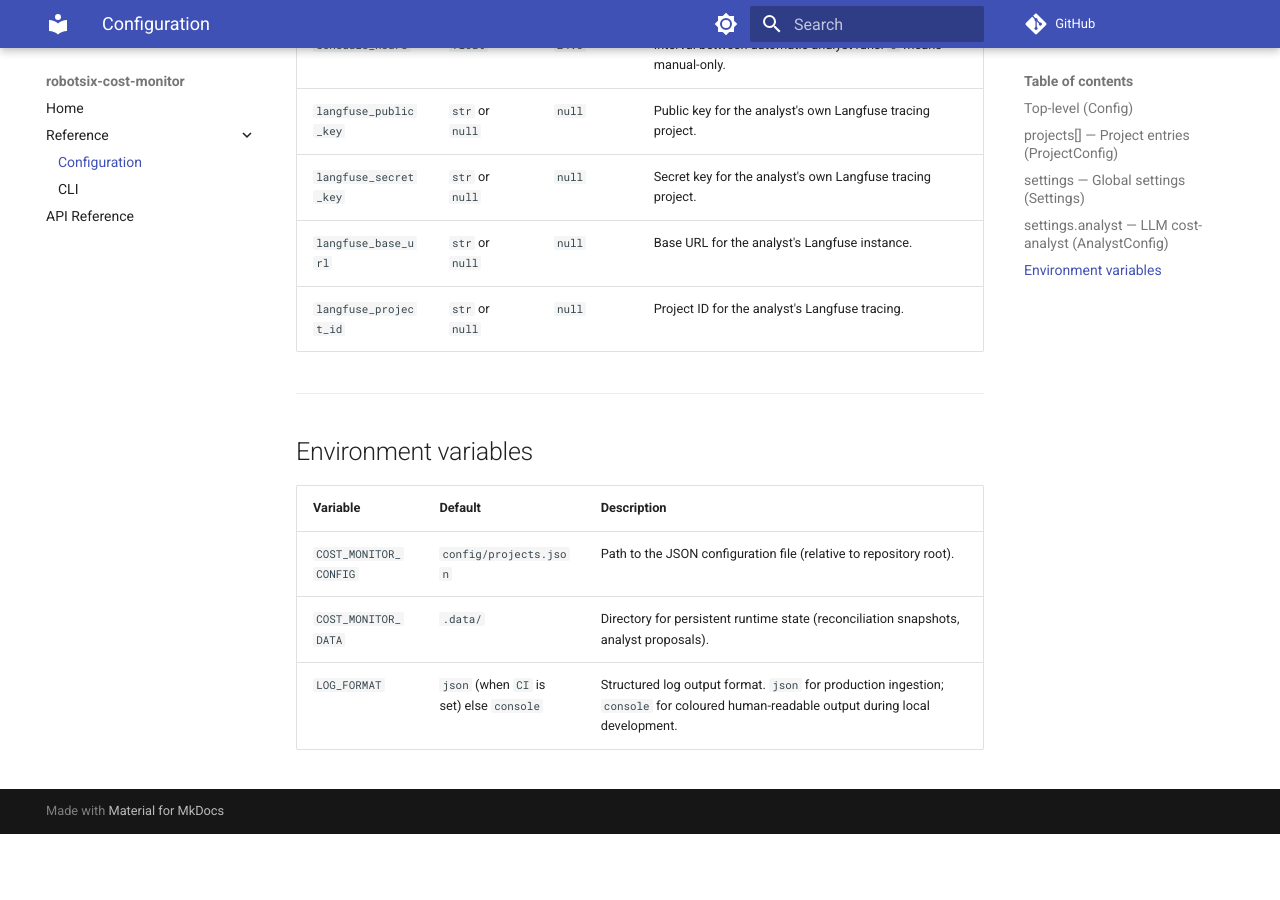
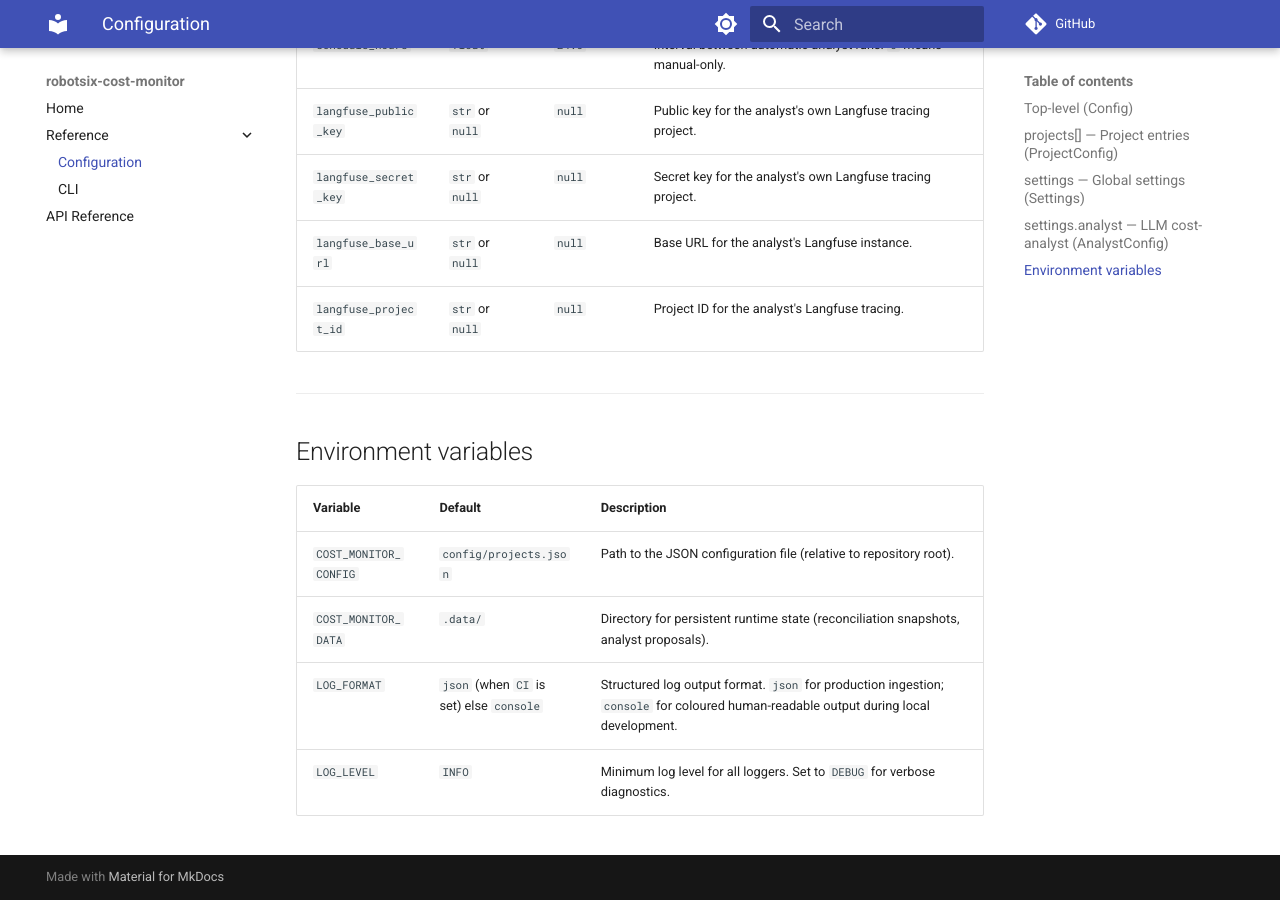
Before and after one commit to damien-robotsix/robotsix-cost-monitor, an MkDocs documentation site: the page built from docs/reference/configuration.md, in a window 1280 px wide and 900 px high, scrolled down 2342 px. Built offline with MkDocs 1.6.1 and Material for MkDocs 9.7.7, drawn with Linux system fonts in a browser that asks for light colours; comment, search, counter and statistics services are not loaded; before the commit the page ends 3176 px from its top, so only the background shows below that.

Commit message:
mill: LOG_LEVEL environment variable missing from configuration.md environment variables table (20260717T193149Z-log-level-environment-variable-missing-f-b978) (#347)
Co-authored-by: robotsix-mill <mill@robotsix.local>

```diff
--- a/docs/reference/configuration.md
+++ b/docs/reference/configuration.md
@@ -75,3 +75,4 @@ to a non-null value.
 | `COST_MONITOR_CONFIG` | `config/projects.json` | Path to the JSON configuration file (relative to repository root). |
 | `COST_MONITOR_DATA` | `.data/` | Directory for persistent runtime state (reconciliation snapshots, analyst proposals). |
 | `LOG_FORMAT` | `json` (when `CI` is set) else `console` | Structured log output format. `json` for production ingestion; `console` for coloured human-readable output during local development. |
+| `LOG_LEVEL` | `INFO` | Minimum log level for all loggers. Set to `DEBUG` for verbose diagnostics. |
```
